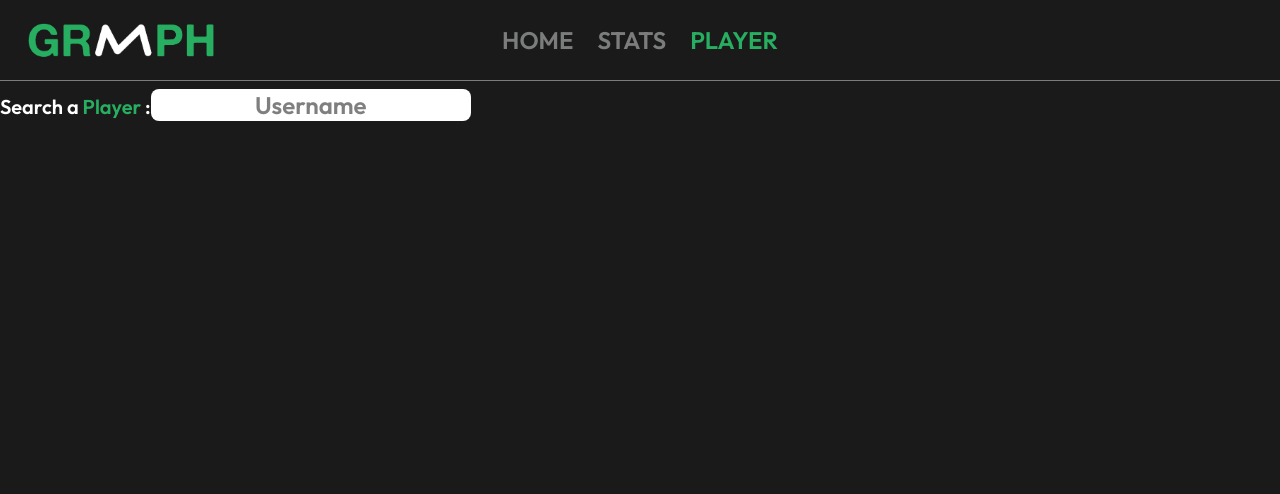
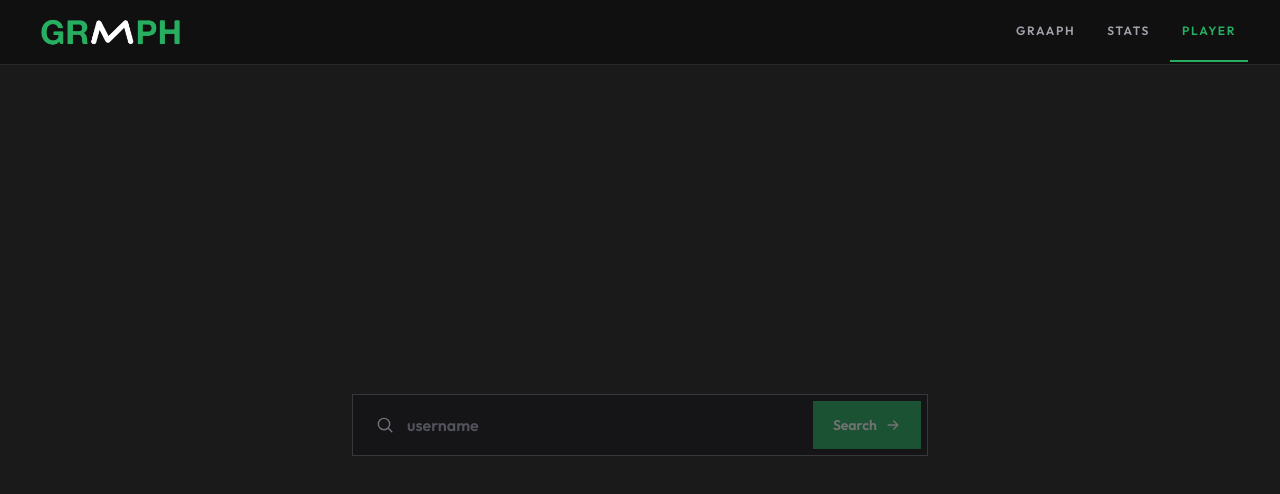
Before and after one commit to BBlyde/graaph, a Vue app: page /player in a window 1280 px wide. Shown: the top 494 px of the page. Built offline with nearby package versions, Linux system fonts and the light colour scheme.

Commit message:
big front update, also decided to rework on this old project only because vibe coding is a thing

```diff
--- a/src/components/AppHeader.vue
+++ b/src/components/AppHeader.vue
@@ -1,24 +1,49 @@
 <template>
-    <header class="text-2xl" style="color:#7b7d7d;background-color:#1A1A1A;">
-        <div class="px-4 py-4 flex justify-between items-center">
-            <div class="flex-1">
-                <img src="@/assets/logo.png" alt="Logo" class="h-12 w-auto" />
+    <header class="border-b border-white/10 bg-[#101011] text-white">
+        <div class="mx-auto flex h-16 max-w-7xl items-center justify-between gap-4 px-4 sm:px-8">
+            <div class="shrink-0">
+                <img src="@/assets/logo.png" alt="Graaph" class="h-8 w-auto sm:h-9" />
             </div>
 
-            <nav class="flex-1 text-center space-x-6">
-                <router-link to="/" class="hover:underline">HOME</router-link>
-                <router-link to="/stats" class="hover:underline">STATS</router-link>
-                <router-link to="/player" class="hover:underline">PLAYER</router-link>
+            <nav aria-label="Main navigation" class="flex items-center gap-1 sm:gap-2">
+                <router-link to="/" class="nav-link">GRAAPH</router-link>
+                <router-link to="/stats" class="nav-link">STATS</router-link>
+                <router-link to="/player" class="nav-link">PLAYER</router-link>
             </nav>
-
-            <div class="flex-1 text-right">
-            </div>
         </div>
-        <hr>
     </header>
 </template>
-<style>
+
+<style scoped>
+.nav-link {
+    border-bottom: 2px solid transparent;
+    color: #a1a1aa;
+    font-size: 0.75rem;
+    font-weight: 500;
+    letter-spacing: 0.14em;
+    padding: 1.25rem 0.4rem;
+    transition: color 150ms ease, border-color 150ms ease;
+}
+
+.nav-link:hover {
+    border-color: rgb(255 255 255 / 0.3);
+    color: white;
+}
+
+.nav-link:focus-visible {
+    outline: 2px solid #27ae60;
+    outline-offset: -2px;
+}
+
 .active-link {
+    border-color: #27ae60;
     color: #27ae60;
 }
+
+@media (min-width: 640px) {
+    .nav-link {
+        padding-right: 0.75rem;
+        padding-left: 0.75rem;
+    }
+}
 </style>
--- a/src/components/BarChartAvgSplit.vue
+++ b/src/components/BarChartAvgSplit.vue
@@ -77,10 +77,10 @@ const chartOptions = {
     plugins: {
         legend: {
             position: 'bottom',
+            labels: { color: '#a1a1aa' }
         },
         title: {
-            display: true,
-            text: 'Average Split Time By Period of Time',
+            display: false
         },
         datalabels: {
             color: '#fff',
@@ -112,6 +112,8 @@ const chartOptions = {
         },
         y: {
             stacked: true,
+            ticks: { color: '#a1a1aa' },
+            grid: { color: 'rgba(255, 255, 255, 0.06)' }
         },
     },
 }
--- a/src/components/BarChartSplitStats.vue
+++ b/src/components/BarChartSplitStats.vue
@@ -41,8 +41,7 @@ const chartOptions = {
             display: false
         },
         title: {
-            display: true,
-            text: 'Advanced Statistics By Split'
+            display: false
         },
         datalabels: {
             color: '#fff',
@@ -83,6 +82,10 @@ const chartOptions = {
         }
     },
     scales: {
+        x: {
+            ticks: { color: '#a1a1aa' },
+            grid: { color: 'rgba(255, 255, 255, 0.06)' }
+        },
         y: {
             display: false
         }
--- a/src/components/LineChartAvgFastest.vue
+++ b/src/components/LineChartAvgFastest.vue
@@ -75,10 +75,9 @@ const chartData = {
 const chartOptions = {
     responsive: true,
     plugins: {
-        legend: { position: 'bottom' },
+        legend: { position: 'bottom', labels: { color: '#a1a1aa' } },
         title: {
-            display: true,
-            text: 'Average/Fastest Time By Split'
+            display: false
         },
         datalabels: {
             align: 'top',
@@ -95,6 +94,8 @@ const chartOptions = {
         x: {
             type: 'category',
             labels: splits,
+            ticks: { color: '#a1a1aa' },
+            grid: { color: 'rgba(255, 255, 255, 0.06)' }
         },
         y: {
             type: 'time',
--- a/src/components/LineChartComplex.vue
+++ b/src/components/LineChartComplex.vue
@@ -119,10 +119,9 @@ const chartData = {
 const chartOptions = {
     responsive: true,
     plugins: {
-        legend: { position: 'bottom' },
+        legend: { position: 'bottom', labels: { color: '#a1a1aa' } },
         title: {
-            display: true,
-            text: 'COMPLEX Delta from Fastest Split Time By Period of Time'
+            display: false
         },
         datalabels: {
             align: 'top',
@@ -139,6 +138,8 @@ const chartOptions = {
         x: {
             type: 'category',
             labels: splits,
+            ticks: { color: '#a1a1aa' },
+            grid: { color: 'rgba(255, 255, 255, 0.06)' }
         },
         y: {
             type: 'time',
--- a/src/components/PlayerDetails.vue
+++ b/src/components/PlayerDetails.vue
@@ -1,14 +1,29 @@
 <template>
-  <div>
-    {{ advancedData.place }}
-    {{ advancedData }}
+  <div class="flex min-w-0 flex-1 items-end justify-between gap-6">
+    <div class="min-w-0">
+      <p class="mb-2 text-xs font-medium uppercase tracking-[0.16em] text-zinc-500">Player profile</p>
+      <h1 class="truncate text-3xl font-semibold tracking-tight text-white sm:text-4xl">{{ props.advancedData.nickname }}</h1>
+    </div>
+    <div class="shrink-0 border border-white/10 bg-[#151517] px-4 py-2.5">
+      <p class="text-[10px] font-medium uppercase tracking-[0.14em] text-zinc-500">Overall rank</p>
+      <p class="mt-1 text-lg font-semibold tabular-nums text-emerald-400">{{ rankLabel }}</p>
+    </div>
   </div>
 </template>
 
 <script setup>
+import { computed } from 'vue'
 
 const props = defineProps({
-  advancedData: Object
+  advancedData: {
+    type: Object,
+    required: true
+  }
 })
 
+const rankLabel = computed(() => {
+  if (props.advancedData.place === undefined) return 'N/A'
+  if (props.advancedData.place === null) return 'UNRANKED'
+  return `#${props.advancedData.place}`
+})
 </script>
--- a/src/views/PlayerHome.vue
+++ b/src/views/PlayerHome.vue
@@ -1,8 +1,37 @@
 <template>
-    <span class="text-xl">Search a <span class="text-primary">Player</span> :</span>
-    <input name="searchPlayer" class="my-2 bg-white text-black w-xs text-2xl text-center rounded-lg" v-model="playerId"
-        @keyup.enter="goToPlayer" placeholder='Username' />
+    <section class="flex min-h-[calc(100vh-5rem)] items-center justify-center px-5 py-16">
+        <form class="w-full max-w-xl" @submit.prevent="goToPlayer">
+            <label for="player-username" class="sr-only">Minecraft username</label>
+            <div class="flex border border-white/15 bg-[#151517] p-1.5 transition focus-within:border-primary/70">
+                <div class="flex min-w-0 flex-1 items-center gap-3 pl-3 sm:pl-4">
+                    <svg aria-hidden="true" class="h-5 w-5 shrink-0 text-zinc-500" viewBox="0 0 24 24" fill="none">
+                        <circle cx="10.8" cy="10.8" r="6.8" stroke="currentColor" stroke-width="1.7" />
+                        <path d="m16 16 4.2 4.2" stroke="currentColor" stroke-width="1.7" stroke-linecap="round" />
+                    </svg>
+                    <input
+                        id="player-username"
+                        v-model="playerId"
+                        autocomplete="off"
+                        class="h-12 min-w-0 flex-1 bg-transparent text-base text-white outline-none placeholder:text-zinc-600"
+                        placeholder="username"
+                        type="text"
+                    />
+                </div>
+                <button
+                    class="inline-flex h-12 shrink-0 items-center gap-2 bg-primary px-4 text-sm font-semibold text-white transition hover:bg-emerald-500 focus-visible:outline-2 focus-visible:outline-offset-2 focus-visible:outline-emerald-300 disabled:cursor-not-allowed disabled:opacity-40 sm:px-5"
+                    :disabled="!playerId.trim()"
+                    type="submit"
+                >
+                    Search
+                    <svg aria-hidden="true" class="h-4 w-4" viewBox="0 0 20 20" fill="none">
+                        <path d="M4 10h12m-5-5 5 5-5 5" stroke="currentColor" stroke-width="1.7" stroke-linecap="round" stroke-linejoin="round" />
+                    </svg>
+                </button>
+            </div>
+        </form>
+    </section>
 </template>
+
 <script setup>
 import { ref } from 'vue'
 import { useRouter } from 'vue-router'
```
Also changed, not shown: src/views/PlayerStats.vue (+63 -18 lines).
